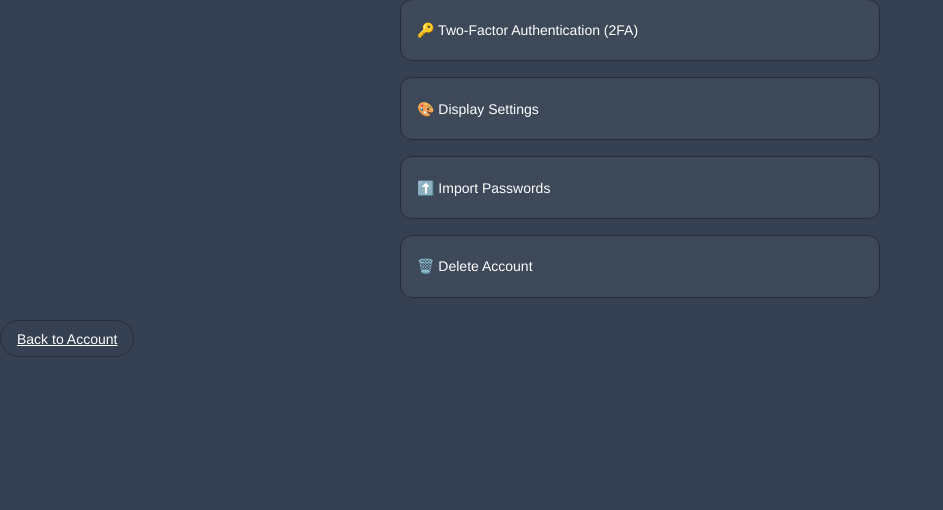
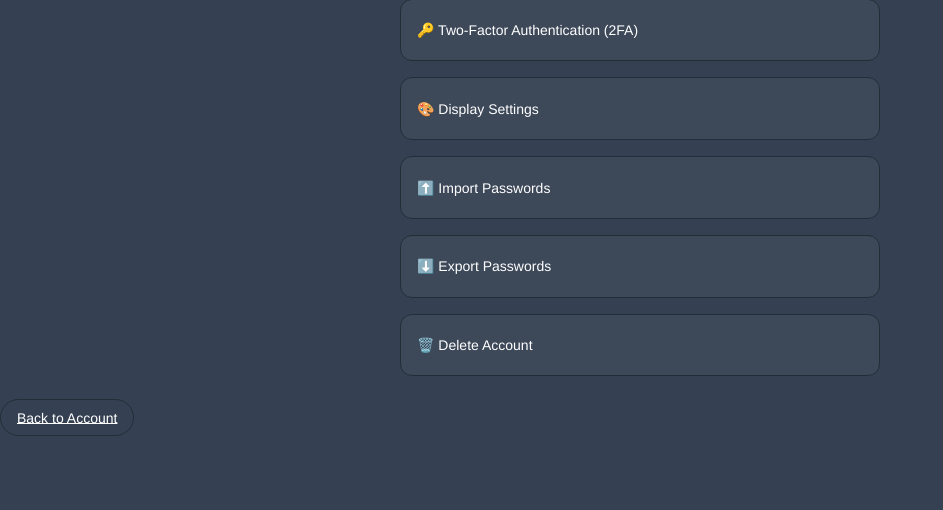
Before and after one commit to mokkjack/EECS592-Group34, a Flask app: template templates/settings.html in a window 1280 px wide. Shown: the part 316-826 px from the top of the page, without its empty margins (0-943 px from the left). Run offline with Flask 2, Linux system fonts and the light colour scheme; the template is opened without the code that fills it, so the values that code supplies are empty.

Commit message:
Added Export Button functionality

```diff
--- a/app.py
+++ b/app.py
@@ -8,13 +8,14 @@ Outputs: Rendered HTML pages for login, signup, and main page with password entr
 Resources: ChatGPT was used in the pywebview integration.
 '''
 import os
+from pyexpat.errors import messages
 import threading
 import time
 import io
 import csv
 
 import webview
-from flask import Flask, render_template, request, redirect, url_for, session, flash
+from flask import Flask, render_template, request, redirect, url_for, session, flash,  get_flashed_messages
 from werkzeug.serving import make_server
 import mimetypes
 
@@ -369,6 +370,22 @@ def disable_2fa():
 
     return redirect(url_for("settings"))
 
+@app.route("/export-passwords", methods=["POST"])
+def export_passwords():
+    if "master_password" not in session:
+        return redirect(url_for("login"))
+    try:
+        csv_data = backend.export_passwords(DB_PATH, session["master_password"])
+        downloads_dir = os.path.join(os.path.expanduser("~"), "Downloads")
+        os.makedirs(downloads_dir, exist_ok=True)
+        dest = os.path.join(downloads_dir, "enclav3_export.csv")
+        with open(dest, "w", newline="", encoding="utf-8") as f:
+            f.write(csv_data)
+        return redirect(url_for("settings", export_status="export_success"))
+    except Exception as exc:
+        app.logger.error("Export failed: %s", exc)
+        return redirect(url_for("settings", export_status="export_failed"))
+
 # ---------------------------------------------------------------------------
 # Vault routes – only accessible when 2FA is enabled (same gate as Tier 3)
 # ---------------------------------------------------------------------------
@@ -560,8 +577,9 @@ def settings():
     two_fa_enabled = backend.is_2fa_enabled(DB_PATH)
     pin_enabled = backend.is_pin_enabled(DB_PATH)
     challenge_enabled = backend.is_challenge_enabled(DB_PATH)
+    export_status = request.args.get("export_status")
     return render_template("settings.html", two_fa_enabled=two_fa_enabled,
-                           pin_enabled=pin_enabled, challenge_enabled=challenge_enabled)
+                           pin_enabled=pin_enabled, challenge_enabled=challenge_enabled, export_status=export_status)
 
 if __name__ == "__main__":
     _run_desktop()
--- a/backend.py
+++ b/backend.py
@@ -22,6 +22,8 @@ import pyotp
 import qrcode
 from io import BytesIO
 from cryptography.fernet import Fernet, InvalidToken
+import csv
+import io
 
 
 def _get_default_db_path() -> str: #Helper function to get the default path for the database
@@ -465,6 +467,28 @@ def edit_entry(db_path: str, master_password: str, entry_id: int, site: Optional
 		if cur.rowcount == 0:
 			print("Entry not found.")
 
+def export_passwords(db_path: str, master_password: str) -> str:
+    """Export all password entries to a CSV string."""
+    entries = list_entries(db_path, master_password)
+
+    output = io.StringIO()
+    writer = csv.DictWriter(
+        output,
+        fieldnames=["name", "url", "username", "password", "note"],
+        extrasaction="ignore"
+    )
+    writer.writeheader()
+
+    for e in entries:
+        writer.writerow({
+            "name":     e["site"],
+            "url":      e["site"],
+            "username": e["username"],
+            "password": e["password"],
+            "note":     e["notes"],
+        })
+
+    return output.getvalue()
 
 # ---------------------------------------------------------------------------
 # Vault file functions – files are always encrypted at the "high" (Tier 3)
--- a/templates/settings.html
+++ b/templates/settings.html
@@ -121,6 +121,25 @@
             </form>
         </details>
 
+        <!-- Export Password Section-->
+        <details class="settings_group" {% if export_status %}open{% endif %}>
+            <summary class="settings_summary">⬇️ Export Passwords</summary>
+            <p style="color:var(--text-secondary);font-size:13px;margin:0.5rem 0;">
+                Export all your passwords to a CSV file.
+            </p>
+            {% if export_status == "export_success" %}
+                <div class="settings_flash">Passwords exported to your Downloads folder.</div>
+            {% elif export_status == "export_failed" %}
+                <div class="settings_flash" style="border-color:#ff9aa2;color:#ff9aa2;">Failed to export passwords.</div>
+            {% endif %}
+            <form method="POST" action="/export-passwords">
+                <div class="form__field">
+                    <input type="submit" value="Export Passwords"
+                        style="background:linear-gradient(160deg,#8ceabb,#378f7b);margin-top:0.25rem;" />
+                </div>
+            </form>
+        </details>
+
         <!-- Delete Account Section -->
         <details class="settings_group">
             <summary class="settings_summary">🗑️ Delete Account</summary>
```
